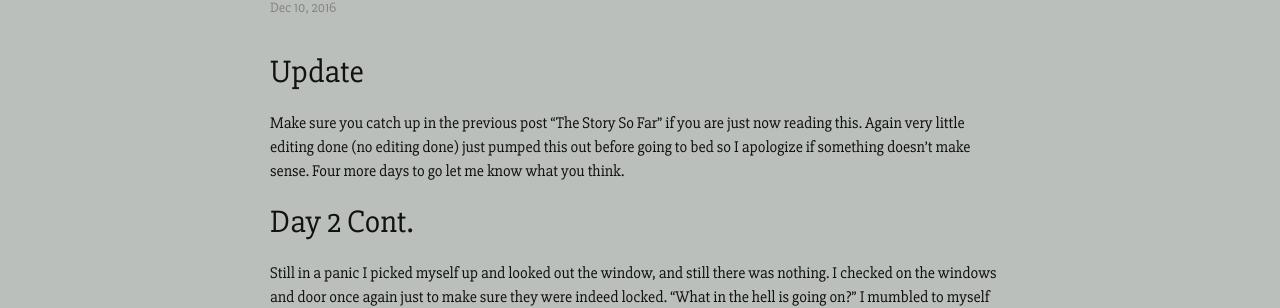
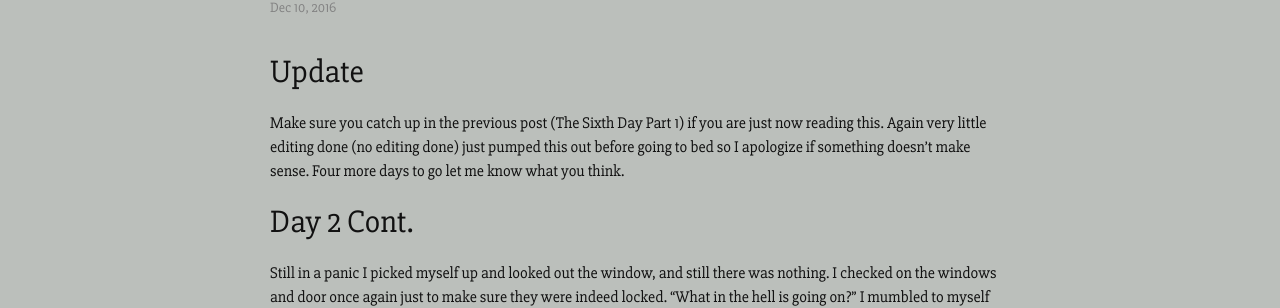
Before and after one commit to licebeam/Blog, a Jekyll site: the page built from _posts/2016-12-10-The-Sixth-Day-Part-2.md, in a window 1280 px wide and 900 px high. Shown: the part 152-460 px from the top of the window. Built offline with Jekyll 4.4.1, drawn with Linux system fonts in a browser that asks for light colours.

Commit message:
Updated 2016-12-10-The-Sixth-Day-Part-2.md

```diff
--- a/_posts/2016-12-10-The-Sixth-Day-Part-2.md
+++ b/_posts/2016-12-10-The-Sixth-Day-Part-2.md
@@ -6,7 +6,7 @@ categories: jekyll update
 ---
 ## Update
 
-Make sure you catch up in the previous post "The Story So Far" if you are just now reading this. Again very little editing done (no editing done) just pumped this out before going to bed so I apologize if something doesn't make sense. Four more days to go let me know what you think.
+Make sure you catch up in the previous post (The Sixth Day Part 1) if you are just now reading this. Again very little editing done (no editing done) just pumped this out before going to bed so I apologize if something doesn't make sense. Four more days to go let me know what you think.
 
 ## Day 2 Cont.
 
```
